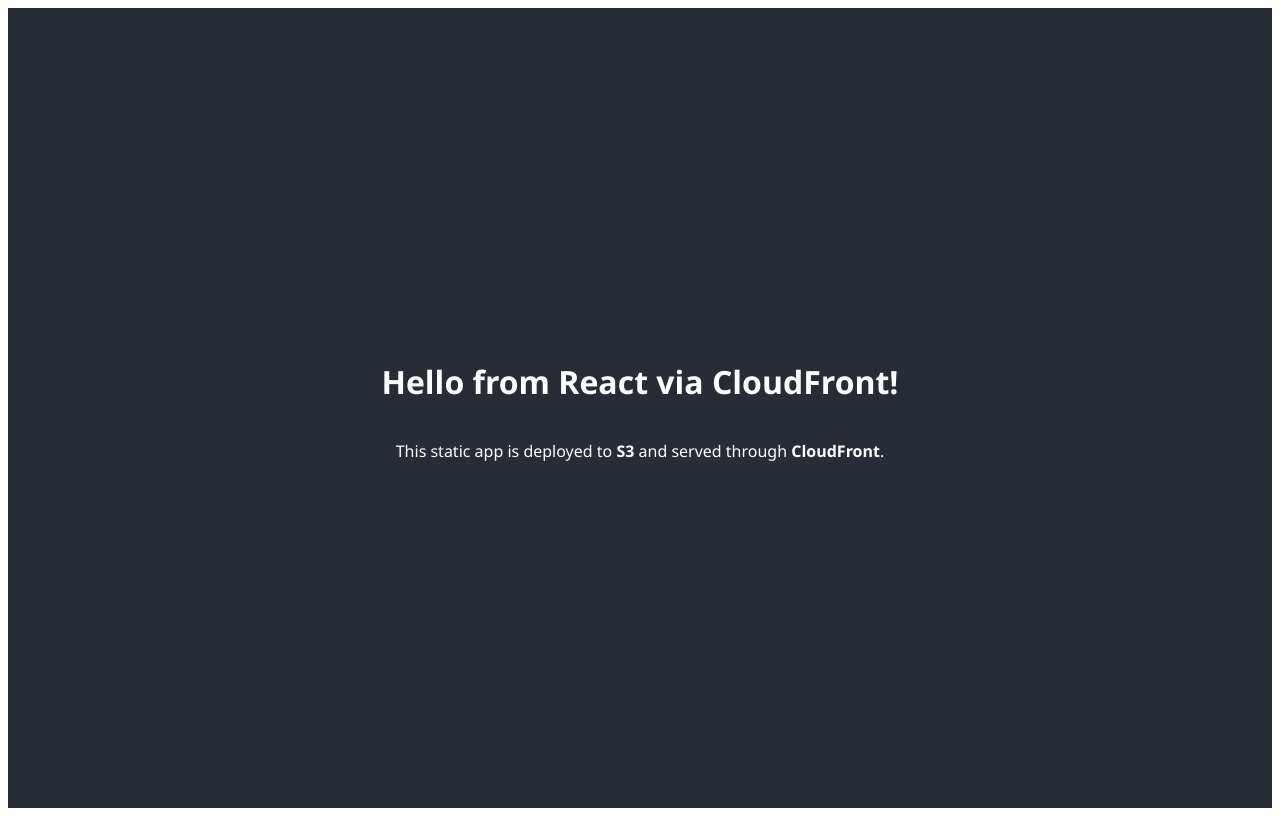
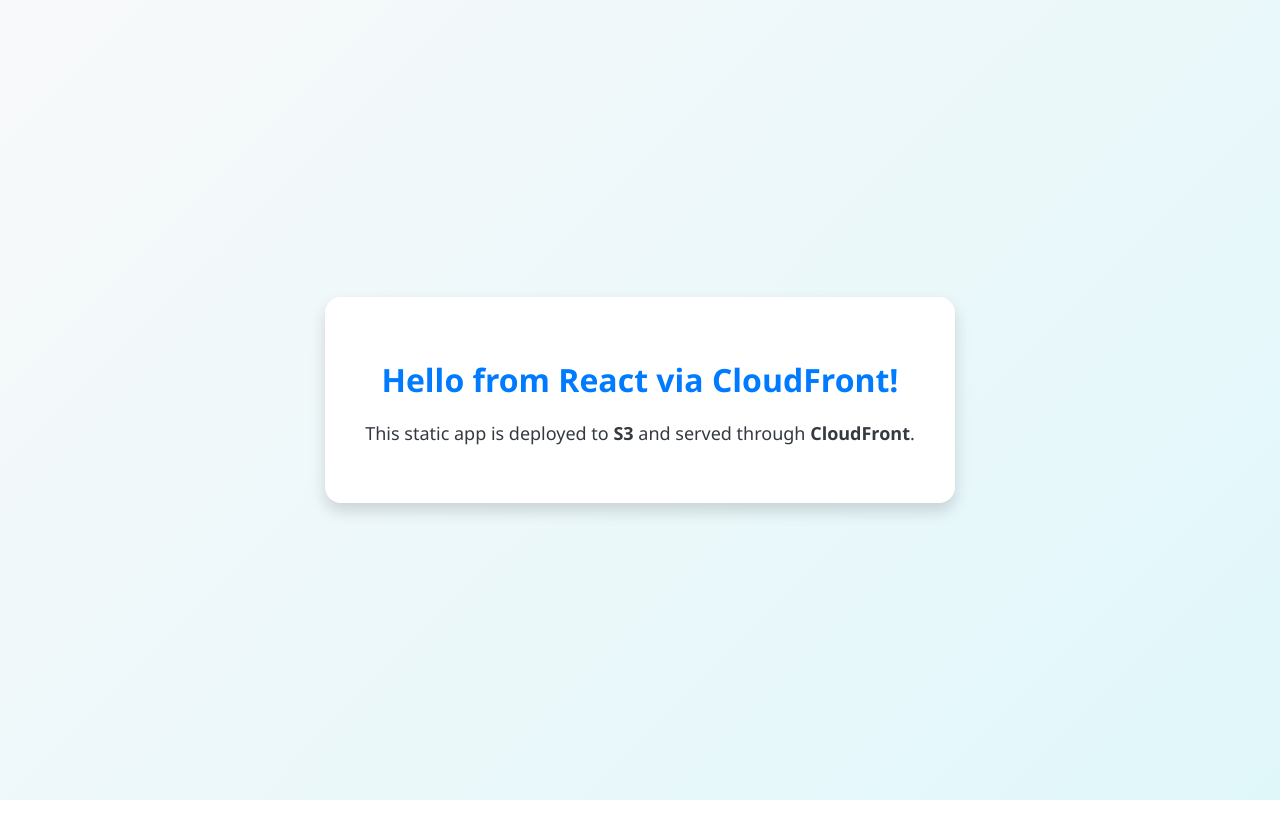
Before and after one commit to iam-shraddha/react-cloudfront-app, a React (Create React App) app: page / in a window 1280 px wide. Built offline with nearby package versions, Linux system fonts and the light colour scheme.

Commit message:
Update App.css

```diff
--- a/src/App.css
+++ b/src/App.css
@@ -1,11 +1,27 @@
-.container {
-  background-color: #282c34;
-  color: white;
+body {
+  margin: 0;
+  font-family: 'Segoe UI', Tahoma, Geneva, Verdana, sans-serif;
+  background: linear-gradient(135deg, #f8f9fa, #e0f7fa);
   height: 100vh;
   display: flex;
-  flex-direction: column;
+  justify-content: center;
   align-items: center;
-  justify-content: center;
-  font-family: 'Segoe UI', Tahoma, Geneva, Verdana, sans-serif;
+}
+
+.container {
+  background-color: #ffffff;
+  padding: 40px;
+  border-radius: 16px;
+  box-shadow: 0 8px 16px rgba(0, 0, 0, 0.15);
   text-align: center;
 }
+
+h1 {
+  color: #007BFF;
+  margin-bottom: 20px;
+}
+
+p {
+  font-size: 18px;
+  color: #343a40;
+}
```
